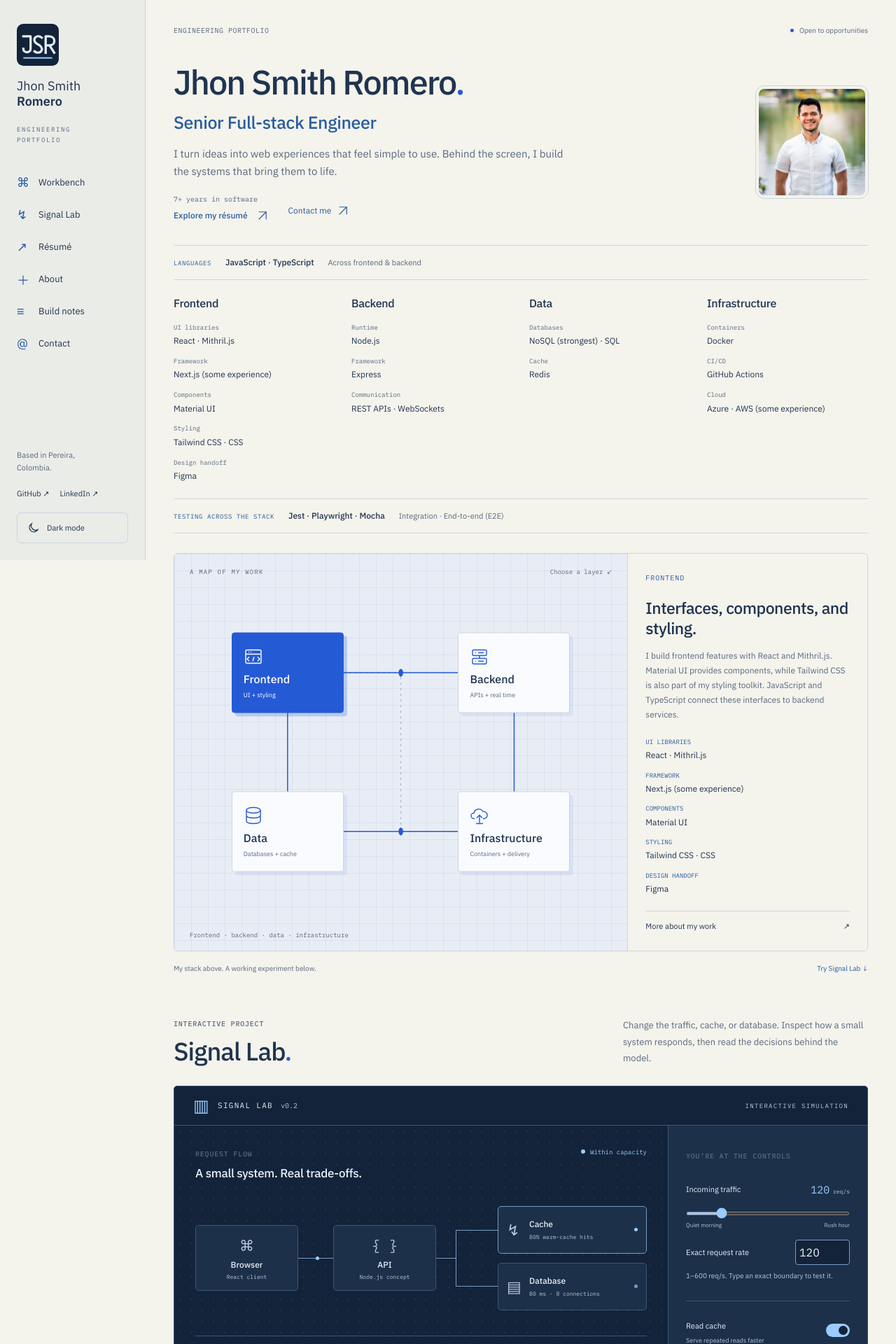
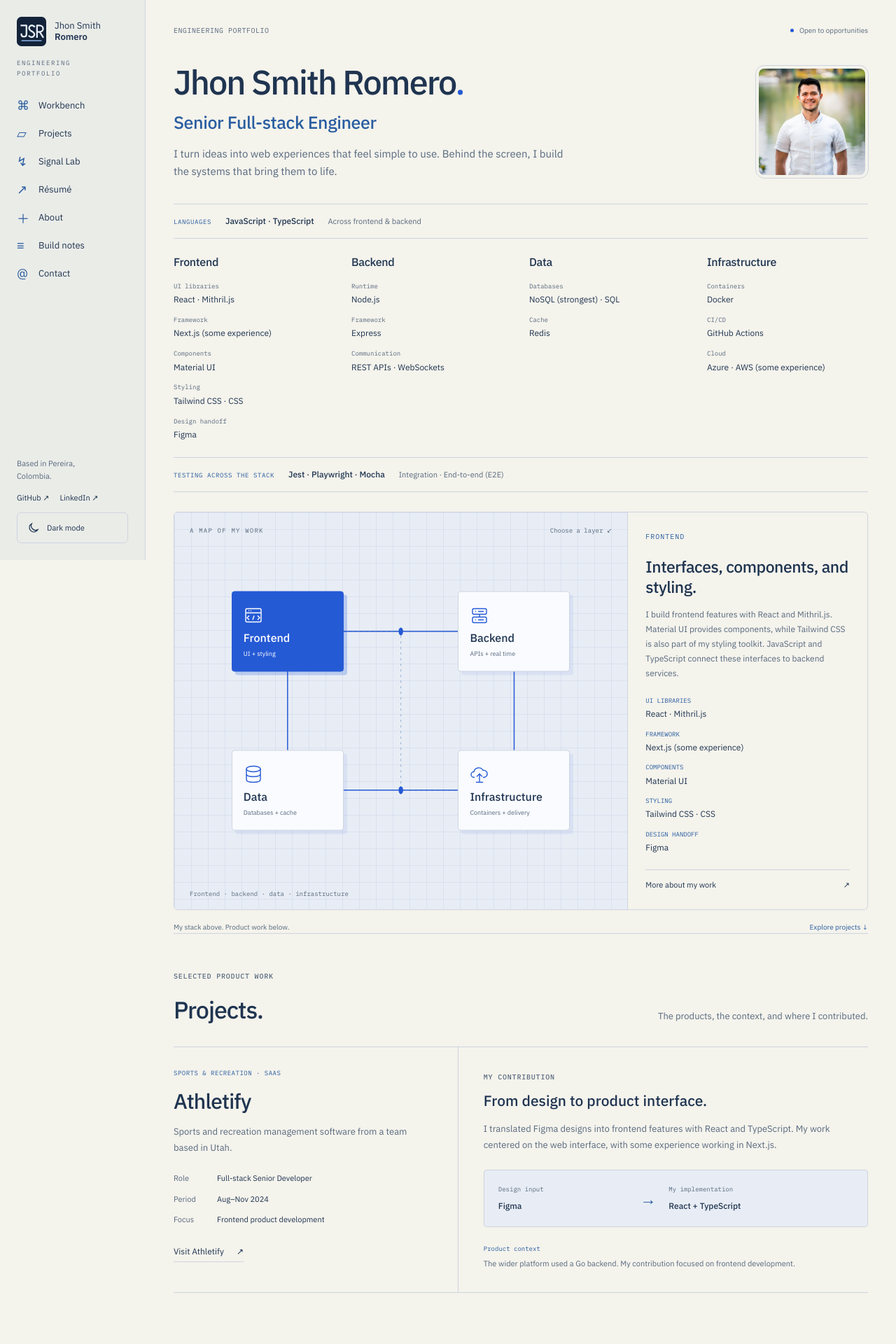
Before and after one commit to JhonSmithRomeroSolorzano/portfolio-lab, a React (Vite) app: page / in a window 1280 px wide. Shown: the top 1920 px of the page at 70% size. Built offline with nearby package versions, Linux system fonts and the light colour scheme.

Commit message:
Add Athletify project story and simplify introduction navigation

```diff
--- a/src/App.tsx
+++ b/src/App.tsx
@@ -20,6 +20,7 @@ import { StackMap } from "./StackMap";
 import { TechnologyOverview } from "./TechnologyOverview";
 import { stackLayers } from "./technology-stack";
 import { ResumeSection } from "./ResumeSection";
+import { ProjectsSection } from "./ProjectsSection";
 import { LINKEDIN } from "./profile";
 import { ThemeSwitcher } from "./ThemeSwitcher";
 import { BrandMark } from "./BrandMark";
@@ -467,6 +468,9 @@ export function App() {
             <a href="#workbench">
               <span aria-hidden="true">⌘</span> Workbench
             </a>
+            <a href="#projects">
+              <span aria-hidden="true">▱</span> Projects
+            </a>
             <a href="#lab">
               <span aria-hidden="true">↯</span> Signal Lab
             </a>
@@ -525,17 +529,6 @@ export function App() {
                     Behind the screen, I build the systems that bring them to
                     life.
                   </p>
-                  <div className="intro-links">
-                    <a className="resume-shortcut" href="#resume">
-                      <span>7+ years in software</span>
-                      <strong>
-                        Explore my résumé <Arrow diagonal />
-                      </strong>
-                    </a>
-                    <a className="intro-contact" href="#contact">
-                      Contact me <Arrow diagonal />
-                    </a>
-                  </div>
                 </div>
                 <img
                   className="profile-portrait"
@@ -549,12 +542,13 @@ export function App() {
               <TechnologyOverview />
               <StackMap />
               <div className="workbench-caption">
-                <span>My stack above. A working experiment below.</span>
-                <a href="#lab">
-                  Try Signal Lab <span aria-hidden="true">↓</span>
+                <span>My stack above. Product work below.</span>
+                <a href="#projects">
+                  Explore projects <span aria-hidden="true">↓</span>
                 </a>
               </div>
             </section>
+            <ProjectsSection />
             <section
               className="lab-section wrap"
               id="lab"
--- /dev/null
+++ b/src/ProjectsSection.tsx
@@ -0,0 +1,82 @@
+import "./projects.css";
+
+// Contribution and stack confirmed directly by Jhon on October 6, 2026.
+// Public product context: https://www.linkedin.com/company/athletifyofficial
+export function ProjectsSection() {
+  return (
+    <section
+      className="projects-section wrap"
+      id="projects"
+      aria-labelledby="projects-title"
+    >
+      <div className="section-heading" data-reveal="0">
+        <div>
+          <span className="eyebrow">SELECTED PRODUCT WORK</span>
+          <h2 id="projects-title">Projects.</h2>
+        </div>
+        <p>The products, the context, and where I contributed.</p>
+      </div>
+      <article className="product-story" aria-labelledby="athletify-title">
+        <div className="product-context" data-reveal="0">
+          <p className="product-kind">SPORTS & RECREATION · SAAS</p>
+          <h3 id="athletify-title">Athletify</h3>
+          <p className="product-summary">
+            Sports and recreation management software from a team based in Utah.
+          </p>
+          <dl className="product-facts">
+            <div>
+              <dt>Role</dt>
+              <dd>Full-stack Senior Developer</dd>
+            </div>
+            <div>
+              <dt>Period</dt>
+              <dd>Aug–Nov 2024</dd>
+            </div>
+            <div>
+              <dt>Focus</dt>
+              <dd>Frontend product development</dd>
+            </div>
+          </dl>
+          <a
+            className="text-link"
+            href="https://www.athletify.com/"
+            target="_blank"
+            rel="noreferrer"
+          >
+            Visit Athletify <span aria-hidden="true">↗</span>
+          </a>
+        </div>
+        <div className="product-contribution" data-reveal="50">
+          <span className="eyebrow">MY CONTRIBUTION</span>
+          <h4>From design to product interface.</h4>
+          <p>
+            I translated Figma designs into frontend features with React and
+            TypeScript. My work centered on the web interface, with some
+            experience working in Next.js.
+          </p>
+          <div
+            className="product-handoff"
+            aria-label="Design to implementation"
+          >
+            <div>
+              <span>Design input</span>
+              <strong>Figma</strong>
+            </div>
+            <span className="handoff-arrow" aria-hidden="true">
+              →
+            </span>
+            <div>
+              <span>My implementation</span>
+              <strong>React + TypeScript</strong>
+            </div>
+          </div>
+          <p className="product-backend">
+            <span>Product context</span>
+            The wider platform used a Go backend. My contribution focused on
+            frontend development.
+          </p>
+        </div>
+      </article>
+    </section>
+  );
+}
--- /dev/null
+++ b/src/projects.css
@@ -0,0 +1,119 @@
+.projects-section {
+  border-top: 1px solid var(--line);
+  padding-block: 48px 64px;
+}
+.product-story {
+  display: grid;
+  grid-template-columns: minmax(0, 0.9fr) minmax(0, 1.3fr);
+  margin-top: 32px;
+  border-block: 1px solid var(--line);
+}
+.product-context {
+  padding: 30px 36px 30px 0;
+}
+.product-kind {
+  font: 9px/1.6 var(--mono);
+  letter-spacing: 0.5px;
+  color: var(--accent);
+  margin: 0 0 12px;
+}
+.product-context h3 {
+  font-size: 30px;
+  font-weight: 500;
+  letter-spacing: -0.8px;
+  margin: 0 0 12px;
+}
+.product-summary,
+.product-contribution p {
+  font-size: 13px;
+  line-height: 1.8;
+  color: var(--muted);
+}
+.product-facts {
+  display: grid;
+  gap: 12px;
+  margin: 24px 0;
+}
+.product-facts > div {
+  display: grid;
+  grid-template-columns: 52px minmax(0, 1fr);
+  gap: 10px;
+  font-size: 11px;
+  line-height: 1.6;
+}
+.product-facts dt {
+  color: var(--muted);
+}
+.product-facts dd {
+  margin: 0;
+}
+.product-contribution {
+  border-left: 1px solid var(--line);
+  padding: 30px 0 30px 36px;
+}
+.product-contribution h4 {
+  font-size: 21px;
+  line-height: 1.4;
+  font-weight: 500;
+  margin: 12px 0;
+}
+.product-handoff {
+  display: grid;
+  grid-template-columns: minmax(0, 0.7fr) auto minmax(0, 1fr);
+  align-items: center;
+  gap: 18px;
+  padding: 20px;
+  margin-block: 24px;
+  background: var(--board);
+  border: 1px solid var(--line);
+  border-radius: 4px;
+}
+.product-handoff div {
+  display: grid;
+  gap: 8px;
+}
+.product-handoff div > span,
+.product-backend > span {
+  font: 9px/1.5 var(--mono);
+  color: var(--muted);
+}
+.product-handoff strong {
+  font-size: 12px;
+  line-height: 1.5;
+  font-weight: 500;
+}
+.handoff-arrow {
+  color: var(--accent);
+  font-size: 23px;
+}
+.product-contribution .product-backend {
+  font-size: 11px;
+  margin: 0;
+}
+.product-backend > span {
+  display: block;
+  color: var(--accent);
+  margin-bottom: 6px;
+}
+@media (max-width: 1050px) {
+  .product-story {
+    grid-template-columns: minmax(0, 1fr);
+  }
+  .product-context {
+    padding-right: 0;
+  }
+  .product-contribution {
+    border-left: 0;
+    border-top: 1px solid var(--line);
+    padding-left: 0;
+  }
+}
+@media (max-width: 480px) {
+  .projects-section {
+    padding-block: 38px;
+  }
+  .product-handoff {
+    gap: 10px;
+    padding: 16px;
+  }
+}
--- a/src/workspace.css
+++ b/src/workspace.css
@@ -178,30 +178,6 @@
   letter-spacing: -0.4px;
   color: var(--accent);
   margin: -2px 0 16px;
-}
-.resume-shortcut {
-  display: flex;
-  flex-direction: column;
-  gap: 8px;
-  flex-shrink: 0;
-  align-self: flex-end;
-  padding-block: 12px;
-}
-.resume-shortcut > span {
-  font: 10px var(--mono);
-  color: var(--muted);
-}
-.resume-shortcut strong {
-  display: flex;
-  align-items: center;
-  gap: 12px;
-  font-size: 12px;
-  font-weight: 500;
-  color: var(--accent);
-}
-.resume-shortcut:hover strong {
-  text-decoration: underline;
-  text-underline-offset: 5px;
 }
 .stack-map {
   display: grid;
@@ -575,12 +551,6 @@ h2 {
     grid-template-columns: minmax(0, 1fr) 124px;
     gap: 22px;
   }
-  .resume-shortcut {
-    flex-direction: row;
-    align-items: center;
-    gap: 18px;
-    padding: 0;
-  }
   .stack-map {
     grid-template-columns: minmax(0, 1fr);
   }
@@ -740,15 +710,6 @@ h2 {
   }
   .workbench-intro p {
     font-size: 14px;
-  }
-  .resume-shortcut {
-    gap: 12px;
-  }
-  .resume-shortcut > span {
-    font-size: 8px;
-  }
-  .resume-shortcut strong {
-    font-size: 11px;
   }
   .stack-node {
     width: 42%;
@@ -940,7 +901,7 @@ h2 {
   }
 }
 
-@media (max-height: 700px) and (min-width: 821px) {
+@media (max-height: 800px) and (min-width: 821px) {
   .identity-rail {
     padding-top: 24px;
   }
@@ -977,28 +938,6 @@ h2 {
   border-radius: 12px;
   border: 4px solid var(--paper);
   outline: 1px solid var(--line);
-}
-.intro-links {
-  display: flex;
-  flex-wrap: wrap;
-  align-items: flex-end;
-  gap: 16px 28px;
-  margin-top: 20px;
-}
-.intro-links .resume-shortcut {
-  padding: 0;
-}
-.intro-contact {
-  display: inline-flex;
-  align-items: center;
-  gap: 8px;
-  min-height: 32px;
-  color: var(--accent);
-  font-size: 12px;
-}
-.intro-contact:hover {
-  text-decoration: underline;
-  text-underline-offset: 5px;
 }
 .technology-overview {
   margin: 0 0 28px;
@@ -1065,11 +1004,6 @@ h2 {
     width: 124px;
     height: 124px;
   }
-  .intro-links .resume-shortcut {
-    flex-direction: column;
-    align-items: flex-start;
-    gap: 8px;
-  }
 }
 @media (max-width: 600px) {
   .workbench-intro {
```
Also changed, not shown: 2 other files (tests, documents, lock files or other folders).
